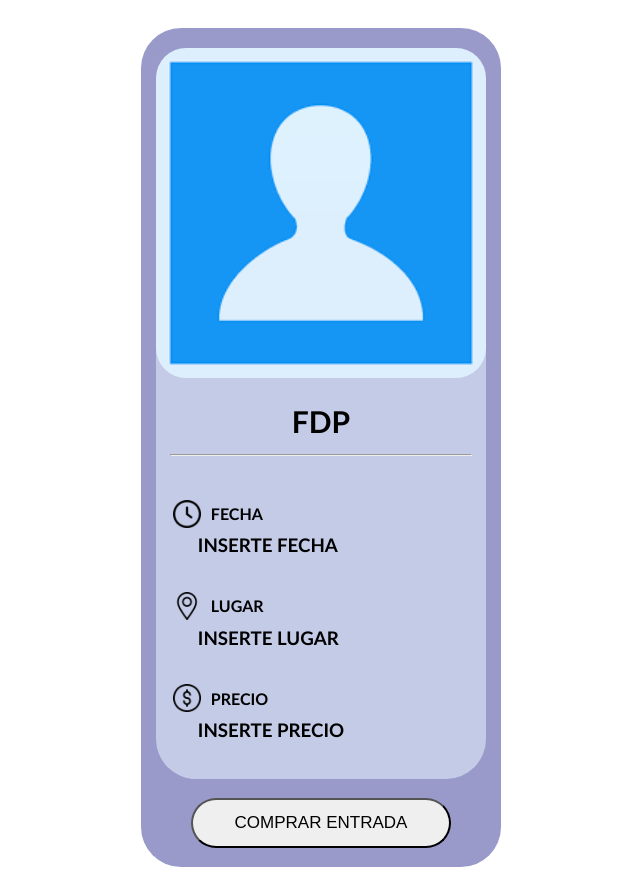
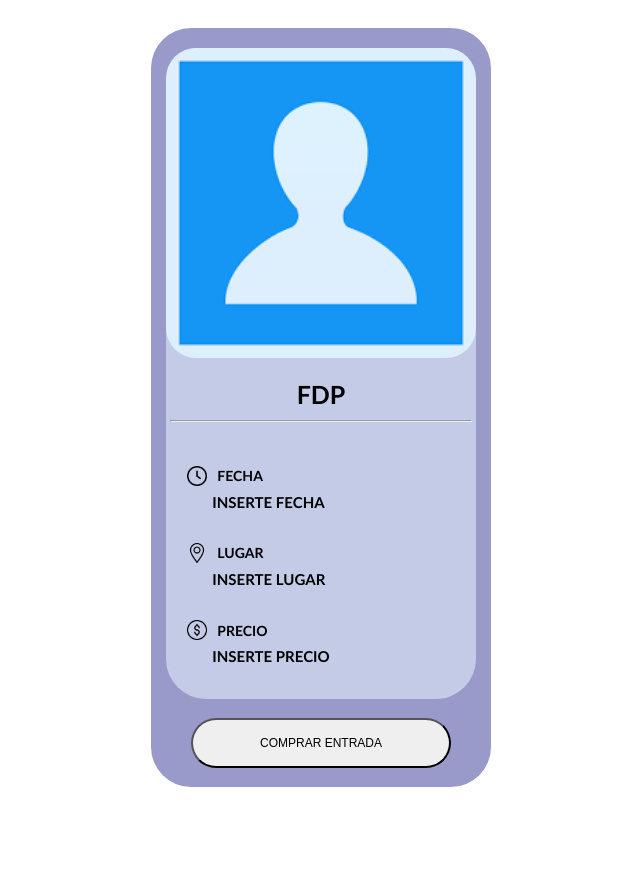
Before and after one commit to fdppoli/fdp, a plain HTML site: page index.html in a window 1280 px wide. Shown: the whole page, without its empty margins (319-959 px from the left). After the commit the page ends 814 px from the top, so only its background shows below. Drawn offline with Linux system fonts and the light colour scheme.

Commit message:
Add files via upload

```diff
--- a/style.css
+++ b/style.css
@@ -9,8 +9,8 @@ body{
 
 #main-image{
     margin-top: 20px;
-    height: 330px;
-    width: 330px;
+    height: 310px;
+    width: 310px;
     border-radius: 30px;
     z-index: 10;
 }
@@ -24,8 +24,8 @@ body{
 }
 
 .icon{
-    height: 28px;
-    width: 28px;
+    height: 20px;
+    width: 20px;
 }
 
 .mini-title{
@@ -36,8 +36,13 @@ body{
 }
 
 h3{
+    font-size: 15px;
     margin-top: -10px;
     margin-left: -100px;
+}
+
+h4{
+    font-size: 14px;
 }
 
 .little-container, .mini-container{
@@ -47,13 +52,13 @@ h3{
     justify-content: space-around;
     align-items: center;
     background-color: rgb(153, 153, 202);
-    width: 360px;
+    width: 340px;
     border-radius: 40px;
 }
 
 .mini-container{
     justify-content: start;
-    width: 330px;
+    width: 310px;
     padding-top: 70px;
     margin-top: -70px;
     background-color: rgb(196, 203, 230);
@@ -65,11 +70,11 @@ hr{
 }
 
 h2{
-    font-size: 30px;
+    font-size: 25px;
 }
 
 button{
-    font-size: 17px;
+    font-size: 12px;
     height: 50px;
     width: 260px;
     border-radius: 30px;
```
